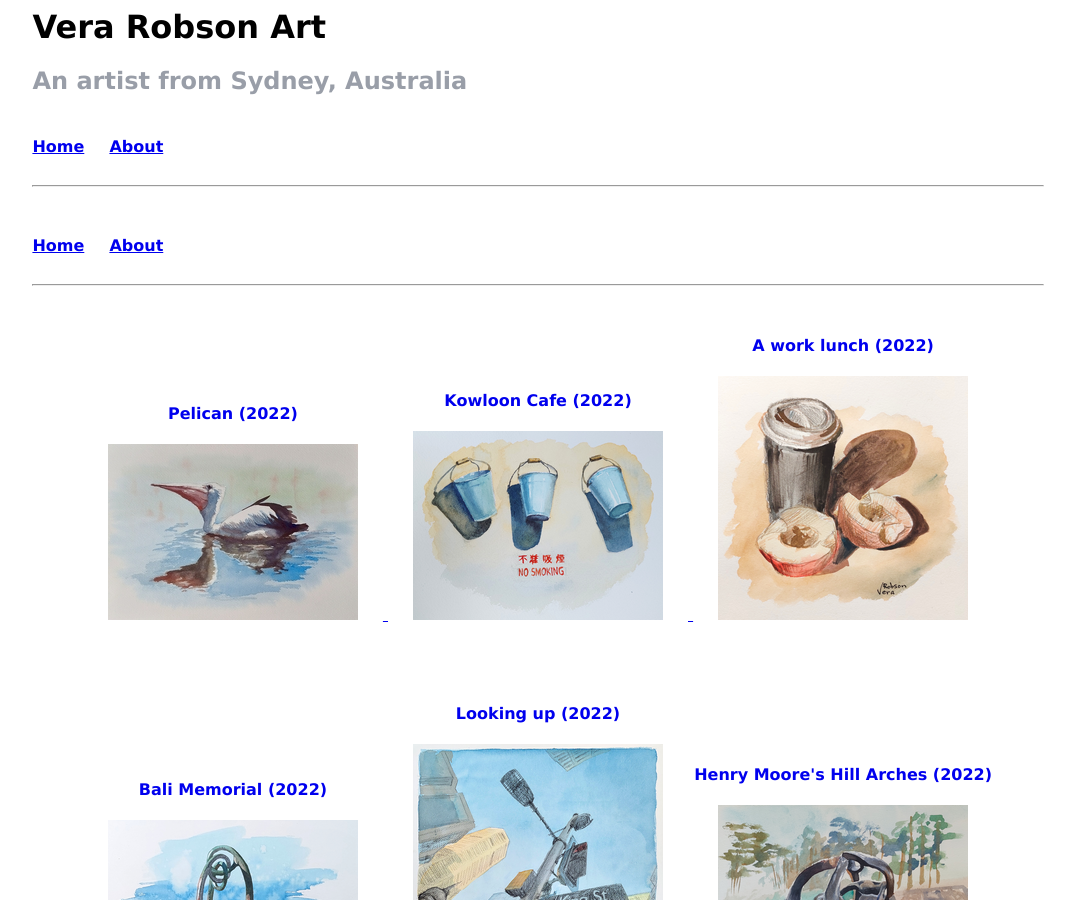
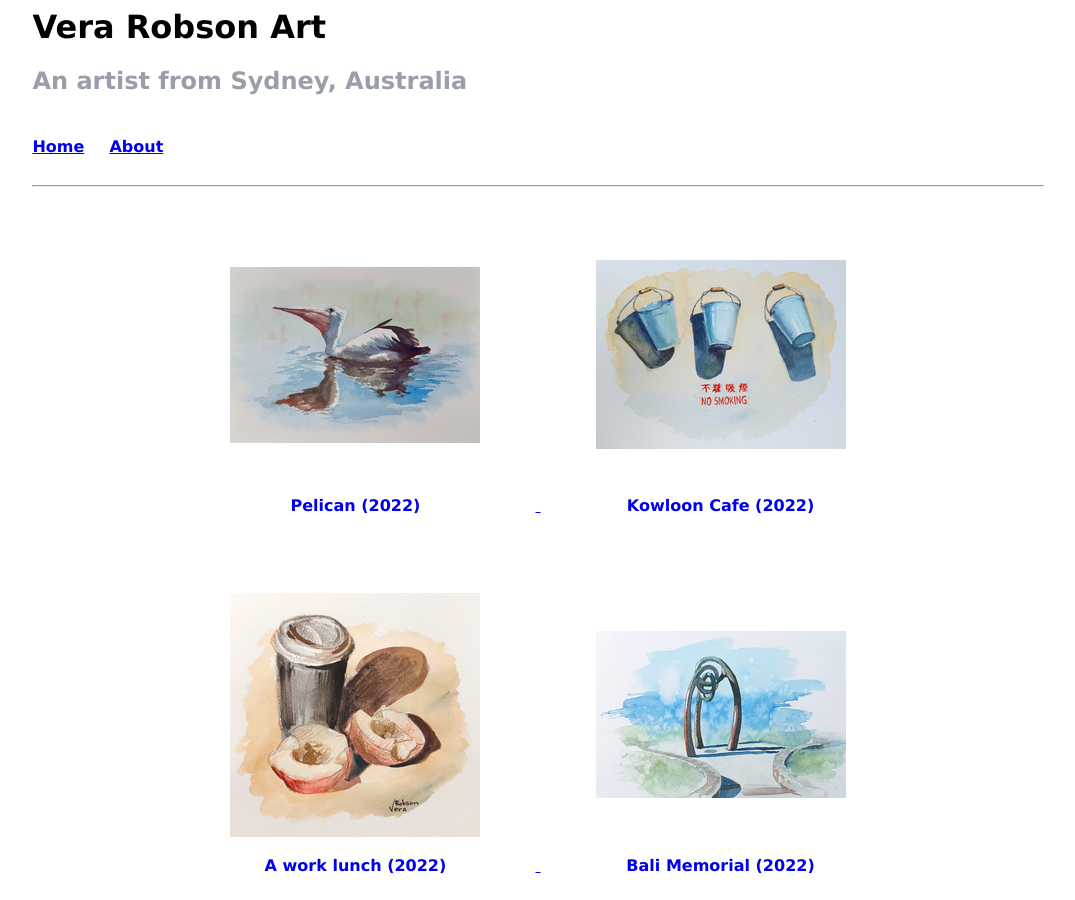
Before and after one commit to verarobsonart/verarobsonart.github.io, a Jekyll site: the page built from index.md, in a window 1280 px wide and 900 px high. Shown: the whole window, without its empty margins (102-1177 px from the left). Built offline with Jekyll 4.4.1, drawn with Linux system fonts in a browser that asks for light colours.

Commit message:
Update index.md

```diff
--- a/index.md
+++ b/index.md
@@ -1,7 +1,6 @@
 ---
 layout: default
 ---
-{% include navigation.html %}
 
 <div style="display:block; text-align:center;">
 {% assign n = site.artwork | size %}
@@ -9,11 +8,11 @@ layout: default
 {% for artwork in artworks %}
 {% if artwork.frontpage %}
 <a href="{{ artwork.url }}">
-    <div style="height: 300px; width: 300px; min-width:300px; min-height:300px; display:inline-block;">
-        <h4>{{ artwork.title }} ({{ artwork.year }})</h4>
-        <div style="width:100%; height:250px; text-align:center; ">
+    <div class="tile">
+        <div class="tilethumbnail">
         <img src="/assets/{{ artwork.catalogue }}-thumbnail.png"/>
         </div>
+        <p><b>{{ artwork.title }} ({{ artwork.year }})</b></p>
     </div>
 </a>
 {% endif %}
```
